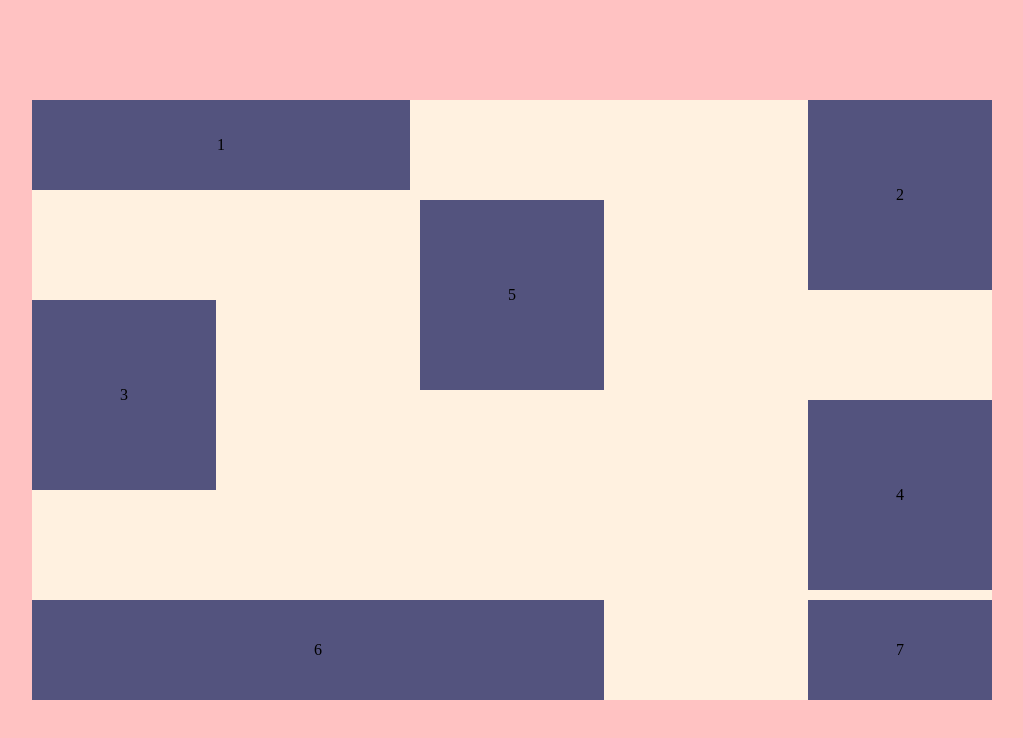
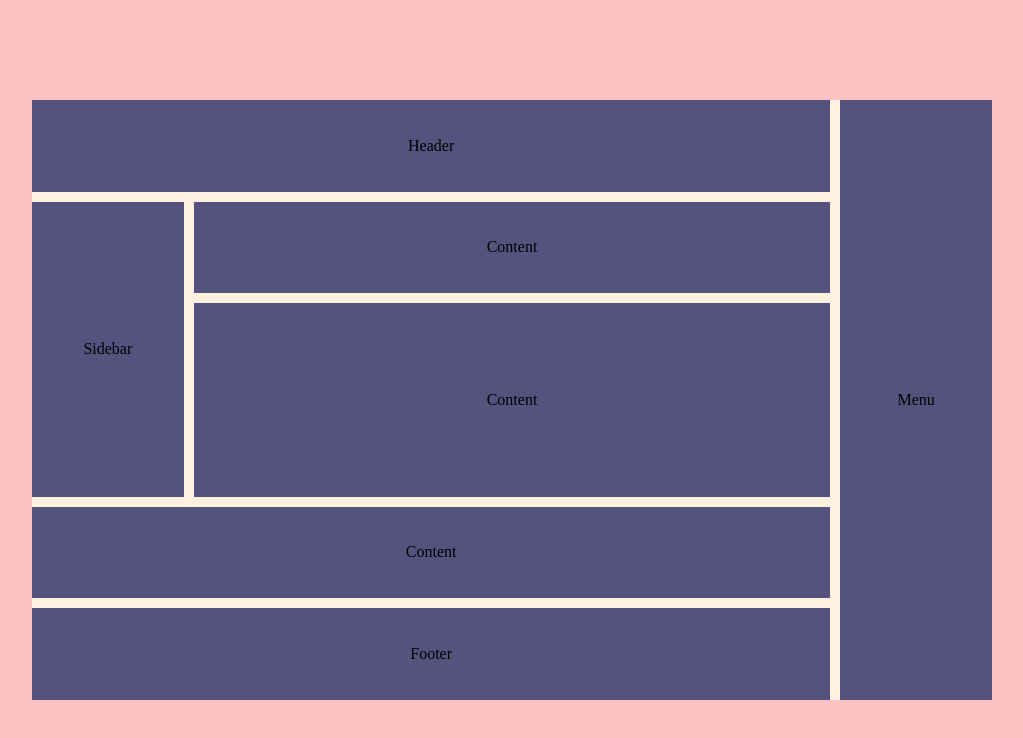
Before and after one commit to fluffykelpie/CSS-positioning, a plain HTML site: page index.html in a window 1280 px wide. Shown: the whole page, without its empty margins (128-1151 px from the left). Drawn offline with Linux system fonts and the light colour scheme.

Commit message:
setting positioning

```diff
--- a/index.html
+++ b/index.html
@@ -9,13 +9,13 @@
 <body>
     <main>
         <div class="container">
-            <div class="box">1</div>
-            <div class="box">2</div>
-            <div class="box">3</div>
-            <div class="box">4</div>
-            <div class="box">5</div>
-            <div class="box">6</div>
-            <div class="box">7</div>
+            <div class="box">Header</div>
+            <div class="box">Menu</div>
+            <div class="box">Content</div>
+            <div class="box">Content</div>
+            <div class="box">Sidebar</div>
+            <div class="box">Content</div>
+            <div class="box">Footer</div>
 
         </div>
     </main>
--- a/sass/main.scss
+++ b/sass/main.scss
@@ -13,16 +13,15 @@ main {
     background-color: rgb(255, 241, 224);
     display: grid;
     grid-gap: 10px;
-    grid-template-columns: repeat(5, 1fr);
+    grid-template-columns: repeat(6, 1fr);
     grid-template-rows: repeat(6, 1fr);
     grid-template-areas:
-    "a a . . b"
-    ". . e . b"
-    "c . e . ."
-    "c . . . d"
-    ". . . . d"
-    "f f f . g"
-    "f f f . g";
+    "a a a a a b"
+    "e c c c c b"
+    "e d d d d b"
+    "e d d d d b"
+    "f f f f f b"
+    "g g g g g b";
 }
 
 .box {
```
Also changed, not shown: style.css, 1 other file.
